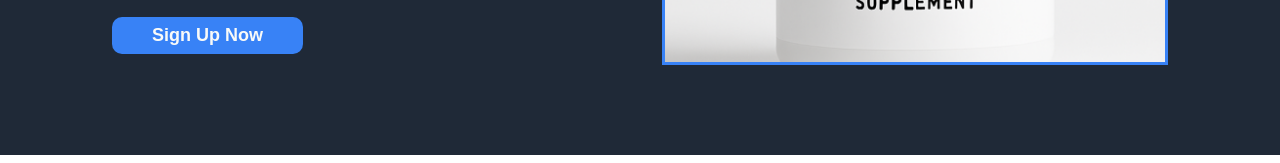
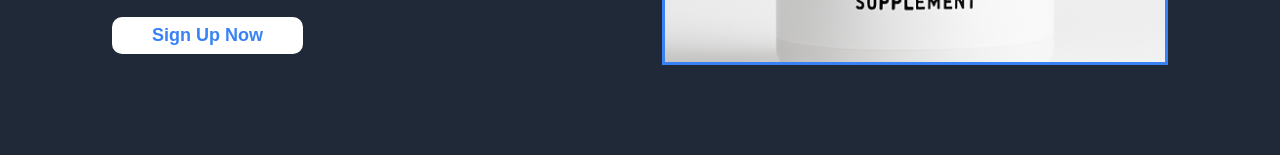
Before and after one commit to demdan01/odin-landingpage, a plain HTML site: page index.html in a window 1280 px wide. In both pictures the pointer is over the button "Sign Up Now". Shown: the part 457-620 px from the top of the page. Drawn offline with Linux system fonts and the light colour scheme.

Commit message:
Fix top button hover state
- Button text now turns white on hover

```diff
--- a/style.css
+++ b/style.css
@@ -86,6 +86,11 @@ background-color: #1F2937;
   font-size: 18px;
   cursor: pointer;
   font-weight: bold;
+}
+
+.hero_left button:hover {
+  background-color: white;
+  color: #3882f6;
 }
 
 .hero_right {
```
